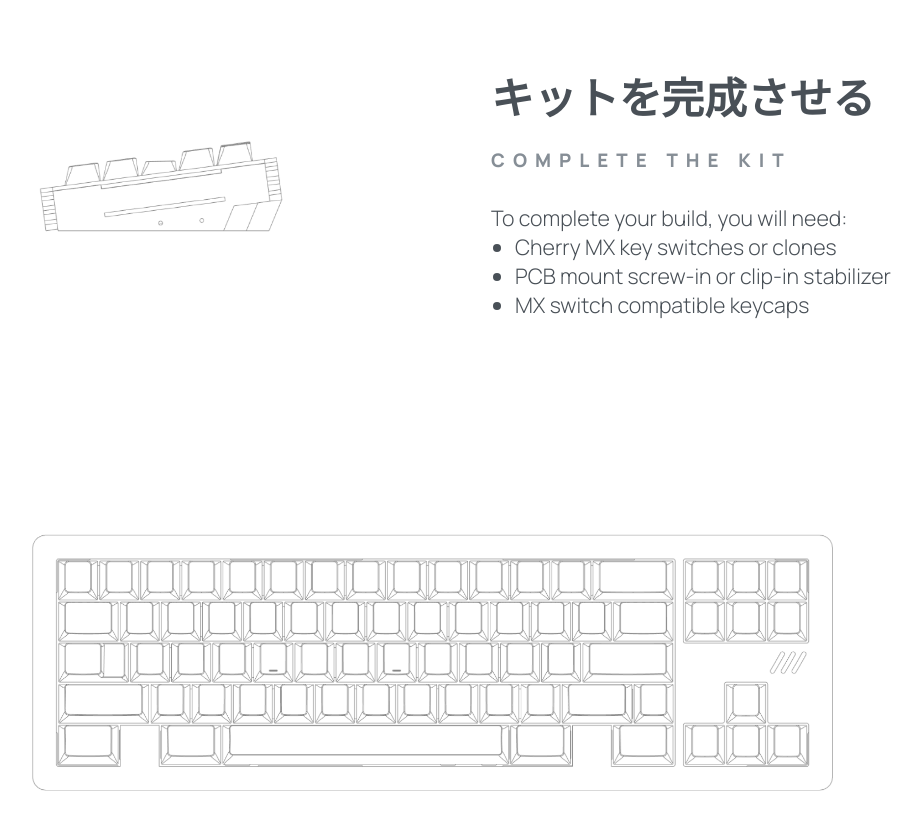
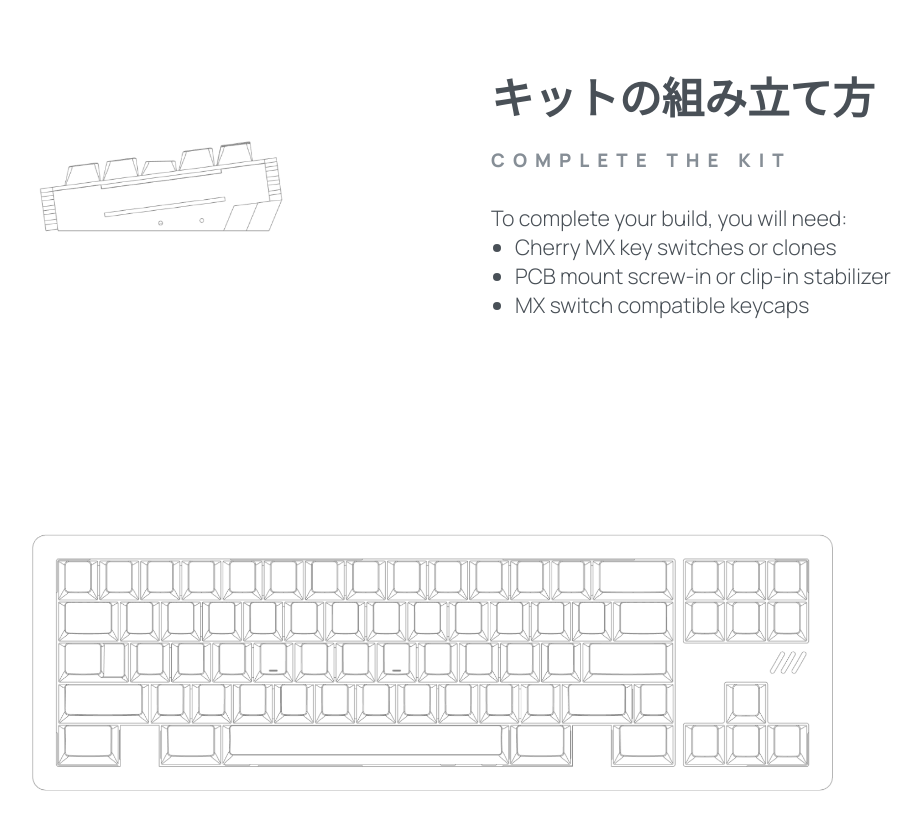
Before and after one commit to anorexus/anorexus.github.io, a plain HTML site: page frltkl/index.html in a window 1280 px wide. Shown: the part 2822-3654 px from the top of the page, without its empty margins (213-1132 px from the left). Drawn offline with Linux system fonts and the light colour scheme; a web font is replaced by a local one.

Commit message:
update copy

```diff
--- a/frltkl/index.html
+++ b/frltkl/index.html
@@ -124,7 +124,7 @@
 			<div class="text">
 				<div class=title>
 					<div class="title_group">
-						<h3 class="notranslate">キットを完成させる</h3>
+						<h3 class="notranslate">キットの組み立て方</h3>
 						<h4>COMPLETE THE KIT</h4>
 					</div>
 				</div>
```
